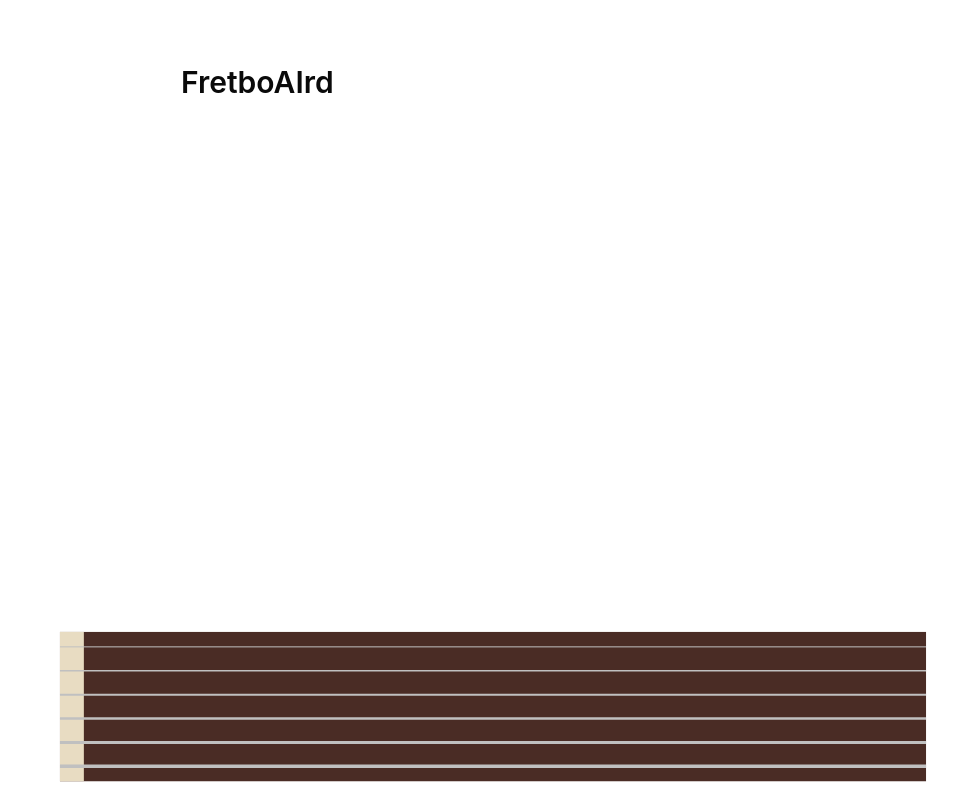
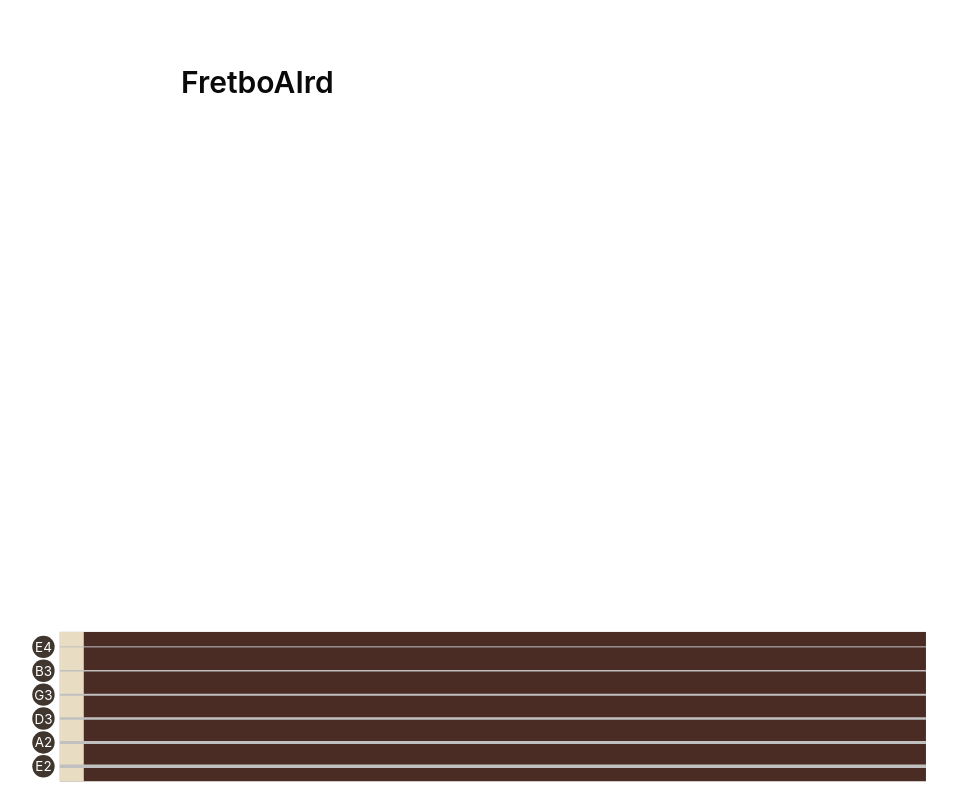
Before and after one commit to SmoAhl/fretbo-AI-rd, a Next.js app: page / in a window 1280 px wide. Shown: the whole page, without its empty margins (147-1104 px from the left). Built offline with nearby package versions, Linux system fonts and the light colour scheme.

Commit message:
feat(ui): label open strings with their registered pitches

```diff
--- a/app/page.tsx
+++ b/app/page.tsx
@@ -1,4 +1,7 @@
 import type { FretboardString } from "../domain/fretboard/fretboard.js";
+
+import { formatRegisteredNote } from "@/domain/music-theory/pitch-pitch-classes-and-spelling/note-text";
+import { noteFromRegisteredPitch } from "@/domain/music-theory/pitch-pitch-classes-and-spelling/spelling-selection";
 
 const strings: readonly FretboardString[] = [
   { id: 1, position: 1, openPitch: 52 }, // E4
@@ -13,23 +16,31 @@ export default function Home() {
   return (
     <main className="flex min-h-dvh flex-col items-center pt-16 pb-1">
       <h1 className="w-full max-w-2xl px-6 text-3xl font-semibold">FretboAIrd</h1>
+      <div className="mt-auto w-[94%] overflow-x-auto md:w-[72.8%]">
         <svg
-        viewBox="0 0 1200 240"
+          viewBox="-24 0 1248 240"
           role="img"
           aria-label="Fretboard neck"
-        className="mt-auto block h-auto w-[94%] md:w-[70%]"
+          className="block h-auto w-full min-w-[920px]"
         >
           <rect x="20" y="20" width="1160" height="200" fill="#4A2C25" />
           <rect x="20" y="20" width="32" height="200" fill="#E8DCC2" />
-        {strings.map(({ id, position }) => {
+          {strings.map(({ id, position, openPitch }) => {
             const y = 40 + (position - 1) * 32;
             const strokeWidth = 1 + (position - 1) * 0.5;
             return (
-            <line key={id} x1="20" x2="1180" y1={y} y2={y}
+              <g key={id}>
+                <circle cx="-2" cy={y} r="15" fill="#41362E" />
+                <text x="-2" y={y} textAnchor="middle" dominantBaseline="central" fontSize="18" fill="white">
+                  {formatRegisteredNote(noteFromRegisteredPitch(openPitch, "sharps"))}
+                </text>
+                <line x1="20" x2="1180" y1={y} y2={y}
                   stroke="silver" strokeWidth={strokeWidth} vectorEffect="non-scaling-stroke" />
+              </g>
             );
           })}
         </svg>
+      </div>
     </main>
   );
 }
--- a/next.config.ts
+++ b/next.config.ts
@@ -1,6 +1,14 @@
 import type { NextConfig } from "next";
 
 const nextConfig: NextConfig = {
+  // Resolve the domain's native ESM specifiers against its TypeScript sources.
+  turbopack: {
+    resolveAlias: {
+      "./registered-pitch.js": "./domain/music-theory/pitch-pitch-classes-and-spelling/registered-pitch.ts",
+      "./note-spelling.js": "./domain/music-theory/pitch-pitch-classes-and-spelling/note-spelling.ts",
+      "./pitch-class.js": "./domain/music-theory/pitch-pitch-classes-and-spelling/pitch-class.ts",
+    },
+  },
   agentRules: false,
 };
 
--- a/plans/interactive-fretboard.md
+++ b/plans/interactive-fretboard.md
@@ -15,7 +15,8 @@ A guitarist will be able to inspect the sound at any location on a six-string ne
 - [x] 2026-11-24T09:06Z — Adjusted the rectangle to sit centered near the bottom. The heading keeps its original width and top spacing. The space between them grows with the viewport height.
 - [x] 2026-11-24T09:51Z — Developer approved the bottom-centered placement. Added six silver strings using physical positions 1–6.
 - [x] Developer approved the six strings and their thickness progression.
-- [ ] Milestone 1 — IN PROGRESS. The ivory nut is ready for developer visual review.
+- [x] Developer approved the ivory nut at x=20–52. Added six tuning labels derived from the configured registered pitches.
+- [ ] Milestone 1 — IN PROGRESS. Review the labels, string spacing and board width at desktop and phone sizes.
 - [ ] Milestone 2 — NOT STARTED. Implement free selection and inspection; complete the interaction review with the developer.
 
 ## Surprises & Discoveries
@@ -38,6 +39,8 @@ The first browser runs stopped during the production build. Turbopack reported a
 
 ## Outcomes & Retrospective
 
+
+2026-11-24 — Inspected the complete tuning column at normal zoom. At 1280 × 800 the font, circle diameter and row spacing measured 13.44, 22.40 and 23.89 CSS px. At 390 × 844 they measured 13.27, 22.12 and 23.59 CSS px. A 920 px minimum SVG width retains phone legibility. The board scrolls locally from the labels to the far edge. Desktop wood placement is preserved by widening the viewBox equally on both sides and increasing the desktop SVG width proportionally. The initial 936 px minimum caused a 4.16 px desktop gutter mismatch in the Playwright trace. After correction both Chromium tests passed in 17.4 seconds and typecheck passed.
 
 2026-11-24 — Revised nut placement awaits visual approval. The nut measured 23.89 CSS px wide at 1280 × 800 and 9.77 CSS px at 390 × 844. The wood and nut shared their left edge and all six strings crossed the nut. Both Chromium tests passed in 16.5 seconds and typecheck passed.
 
```
Also changed, not shown: 1 other file (tests, documents, lock files or other folders). Lines whose indentation alone changed are shown as unchanged.
